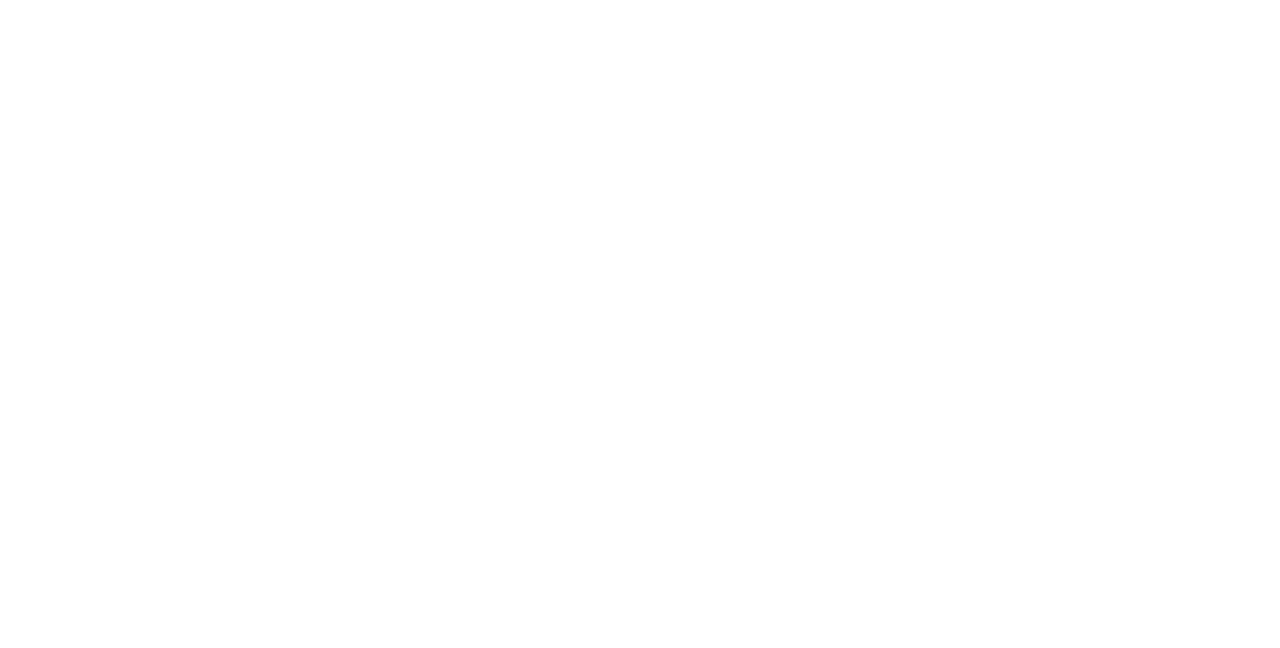
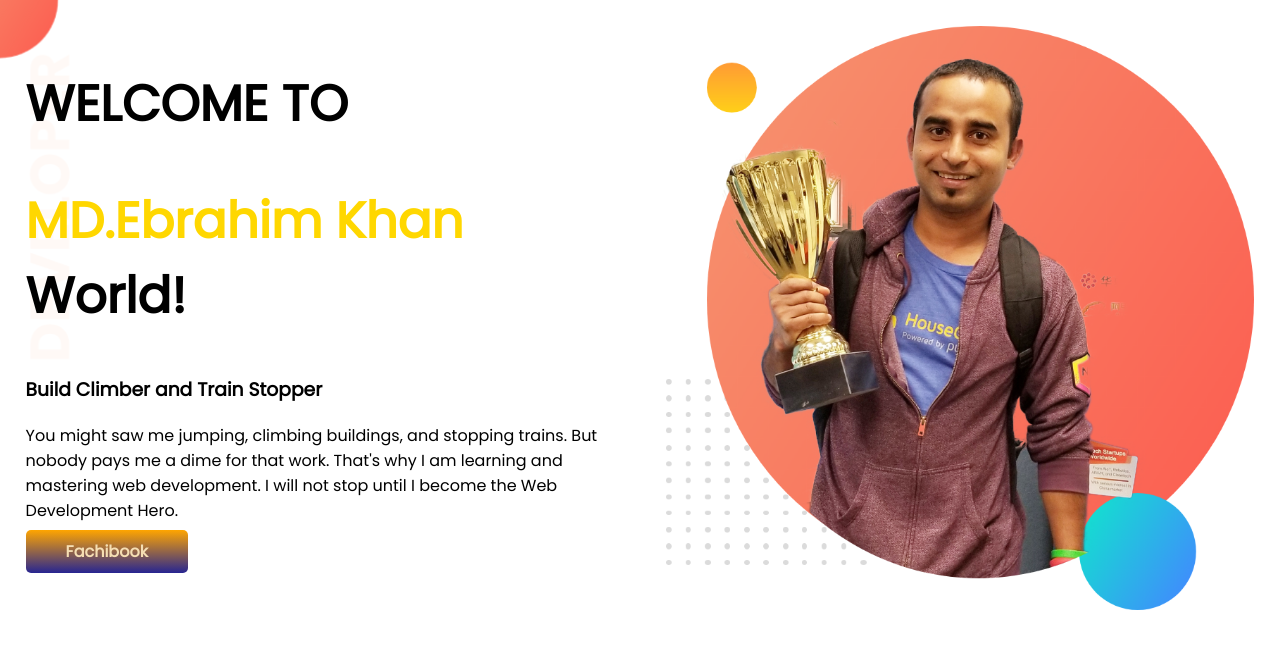
Before and after one commit to ebrahimkhan360/my-portfolio, a plain HTML site: page index.html in a window 1280 px wide. Drawn offline with Linux system fonts and the light colour scheme.

Commit message:
top banner added

```diff
--- a/index.html
+++ b/index.html
@@ -1,13 +1,34 @@
 <!DOCTYPE html>
 <html lang="en">
+
 <head>
     <meta charset="UTF-8">
     <meta http-equiv="X-UA-Compatible" content="IE=edge">
     <meta name="viewport" content="width=device-width, initial-scale=1.0">
     <title>MD.Ebrahim Khan Portfolio</title>
+    <link rel="preconnect" href="https://fonts.googleapis.com">
+    <link rel="preconnect" href="https://fonts.gstatic.com" crossorigin>
+    <link href="https://fonts.googleapis.com/css2?family=Poppins&display=swap" rel="stylesheet">
     <link rel="stylesheet" href="style.css">
 </head>
+
 <body>
+    <section class="top-banner">
+        <div class="half-width">
+            <h1>WELCOME TO</h1>
+            <h1><span class="gold-color">MD.Ebrahim Khan</span> World!</h1>
+            <h3>Build Climber and Train Stopper</h3>
+            <p>You might saw me jumping, climbing buildings, and stopping trains. But nobody pays me a dime for that
+                work.
+                That's why I am learning and mastering web development. I will not stop until I become the Web
+                Development
+                Hero.</p>
+            <a class="lingk-button" target="_blank" href="https://www.facebook.com/ebrahi.khan.es">Fachibook</a>
+        </div>
+        <div class="half-width">
+            <img src="images/jhankar.png" alt="">
+        </div>
+    </section>
+</body>
 
-</body>
 </html>
--- a/style.css
+++ b/style.css
@@ -0,0 +1,32 @@
+body{
+    font-family: 'Poppins', sans-serif;
+    margin: 0px;
+}
+h1{
+    font-size: 50px;
+}
+.gold-color{
+    color: gold;
+}
+section{
+    display: flex;
+}
+.half-width{
+    width: 50%;
+    padding: 2%;
+}
+.half-width img{
+    width: 100%;
+}
+.lingk-button{
+    text-decoration: none;
+    background-image: linear-gradient(orange, rgb(39, 37, 145));
+    padding: 10px 40px;
+    color: wheat;
+font-weight: 700;
+    border-radius: 5px;
+}
+.top-banner{
+    background-image: url(images/top-banner.png);
+    background-repeat: no-repeat;
+}
```
Also changed, not shown: images/dream-bg.png (added), images/exp-bg.png (added), images/jhankar.png (added), images/jhankar2.png (added), images/my-bg.png (added), images/my-bg2.png (added), images/top-banner.png (added), 7 other files.
